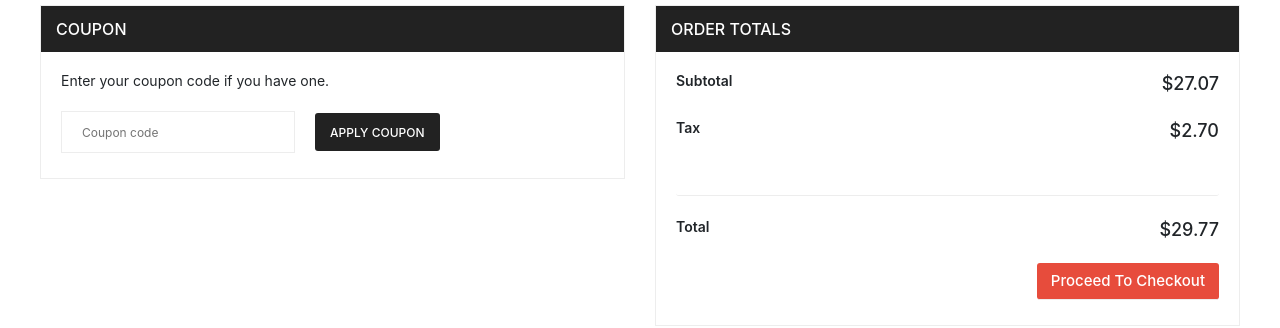
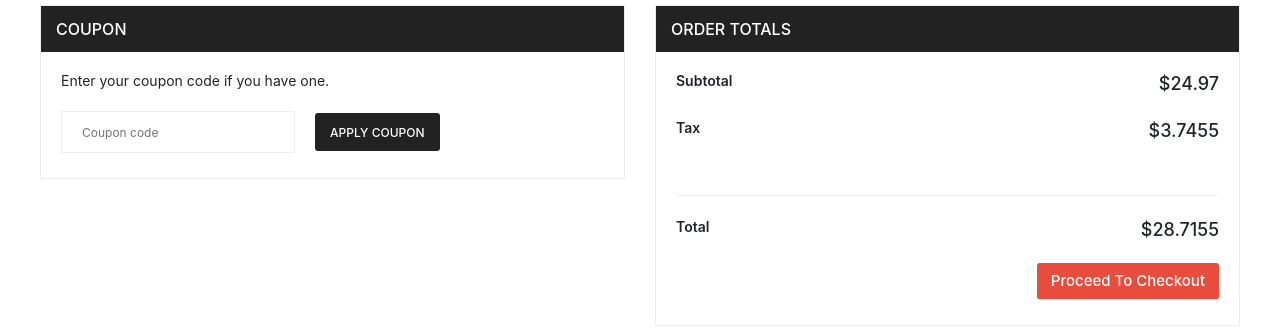
Before and after one commit to Alicia-Sheng/Foodie-WebVersion, a React app: page /order in a window 1280 px wide. Shown: the part 734-1062 px from the top of the page. Built offline with nearby package versions, Linux system fonts and the light colour scheme.

Commit message:
change the order totals for demo, which needs to be modified later.

```diff
--- a/src/components/Order/Order.js
+++ b/src/components/Order/Order.js
@@ -130,17 +130,17 @@ class Order extends Component {
                                                         <div className="coupon_inner">
                                                             <div className="cart_subtotal">
                                                                 <p>Subtotal</p>
-                                                                <p className="cart_amount">$27.07</p>
+                                                                <p className="cart_amount">${this.getTotal()}</p>
                                                             </div>
                                                             <div className="cart_subtotal ">
                                                                 <p>Tax</p>
-                                                                <p className="cart_amount"> $2.70</p>
+                                                                <p className="cart_amount">${this.getTax(this.getTotal())}</p>
                                                             </div>
                                                             <a href="#">Calculate Tax</a>
 
                                                             <div className="cart_subtotal">
                                                                 <p>Total</p>
-                                                                <p className="cart_amount">$29.77</p>
+                                                                <p className="cart_amount">${this.sum(this.getTotal(), this.getTax(this.getTotal()))}</p>
                                                             </div>
                                                             <div className="checkout_btn">
                                                                 <a href="#">Proceed to Checkout</a>
```
